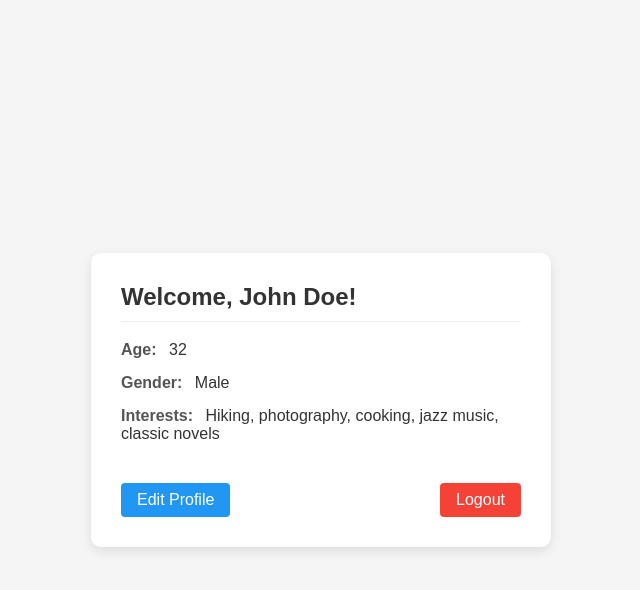
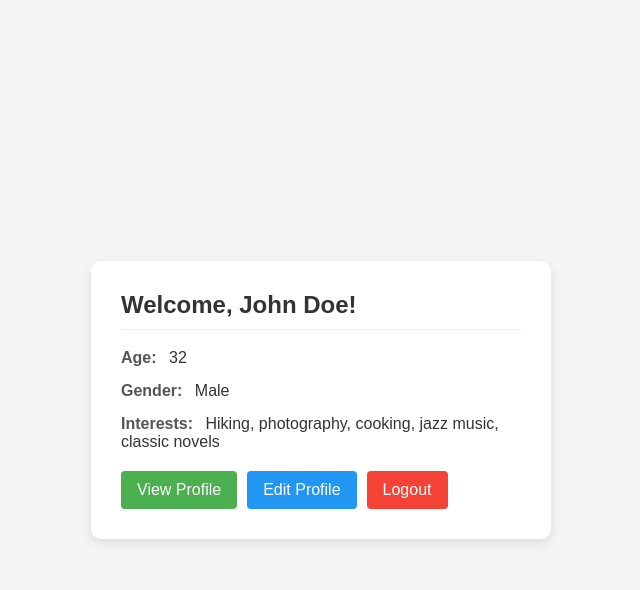
Before and after one commit to KelvinFrederick/LoveConnect, a PHP site: page /LoveConnect/profile.php in a window 1280 px wide. Shown: the top 590 px of the page, without its empty margins (319-959 px from the left). Run offline with PHP 8.4, Linux system fonts and the light colour scheme.

Commit message:
Update profile.php

```diff
--- a/profile.php
+++ b/profile.php
@@ -43,41 +43,45 @@
             color: #333;
         }
 
-        .logout-link {
+        .action-buttons {
+            display: flex;
+            margin-top: 20px;
+            gap: 10px;
+        }
+
+        .btn {
             display: inline-block;
-            margin-top: 20px;
-            padding: 8px 16px;
-            background-color: #f44336;
+            padding: 10px 16px;
             color: white;
             text-decoration: none;
             border-radius: 4px;
             transition: background-color 0.3s;
+            text-align: center;
+            white-space: nowrap;
         }
 
-        .logout-link:hover {
-            background-color: #d32f2f;
+        .btn-view {
+            background-color: #4CAF50;
         }
 
-        .edit-profile {
-            display: inline-block;
-            margin-top: 20px;
-            margin-right: 10px;
-            padding: 8px 16px;
-            background-color: #2196F3;
-            color: white;
-            text-decoration: none;
-            border-radius: 4px;
-            transition: background-color 0.3s;
+        .btn-view:hover {
+            background-color: #388E3C;
         }
 
-        .edit-profile:hover {
+        .btn-edit {
+            background-color: #2196F3;
+        }
+
+        .btn-edit:hover {
             background-color: #0b7dda;
         }
 
-        .action-buttons {
-            display: flex;
-            justify-content: space-between;
-            margin-top: 20px;
+        .btn-logout {
+            background-color: #f44336;
+        }
+
+        .btn-logout:hover {
+            background-color: #d32f2f;
         }
     </style>
 </head>
@@ -101,8 +105,9 @@
         </div>
 
         <div class="action-buttons">
-            <a href="#" class="edit-profile">Edit Profile</a>
-            <a href="#" class="logout-link">Logout</a>
+            <a href="#" class="btn btn-view">View Profile</a>
+            <a href="#" class="btn btn-edit">Edit Profile</a>
+            <a href="#" class="btn btn-logout">Logout</a>
         </div>
     </div>
 </body>
```
